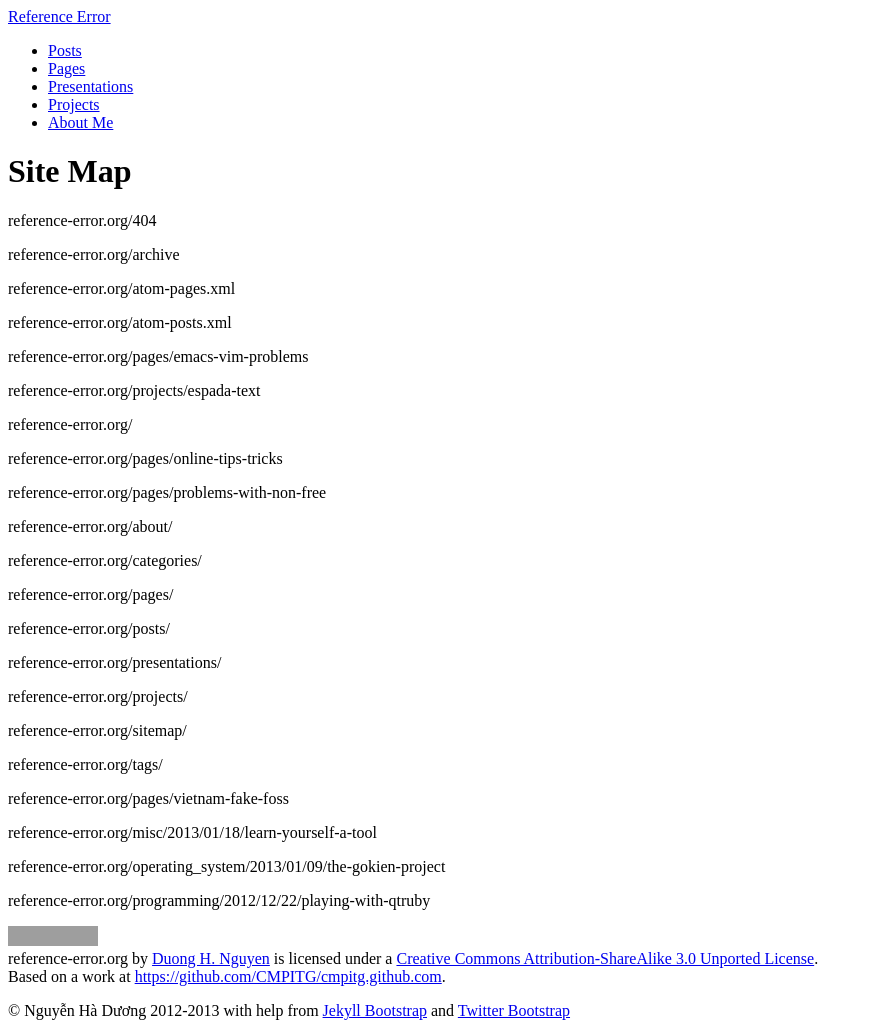
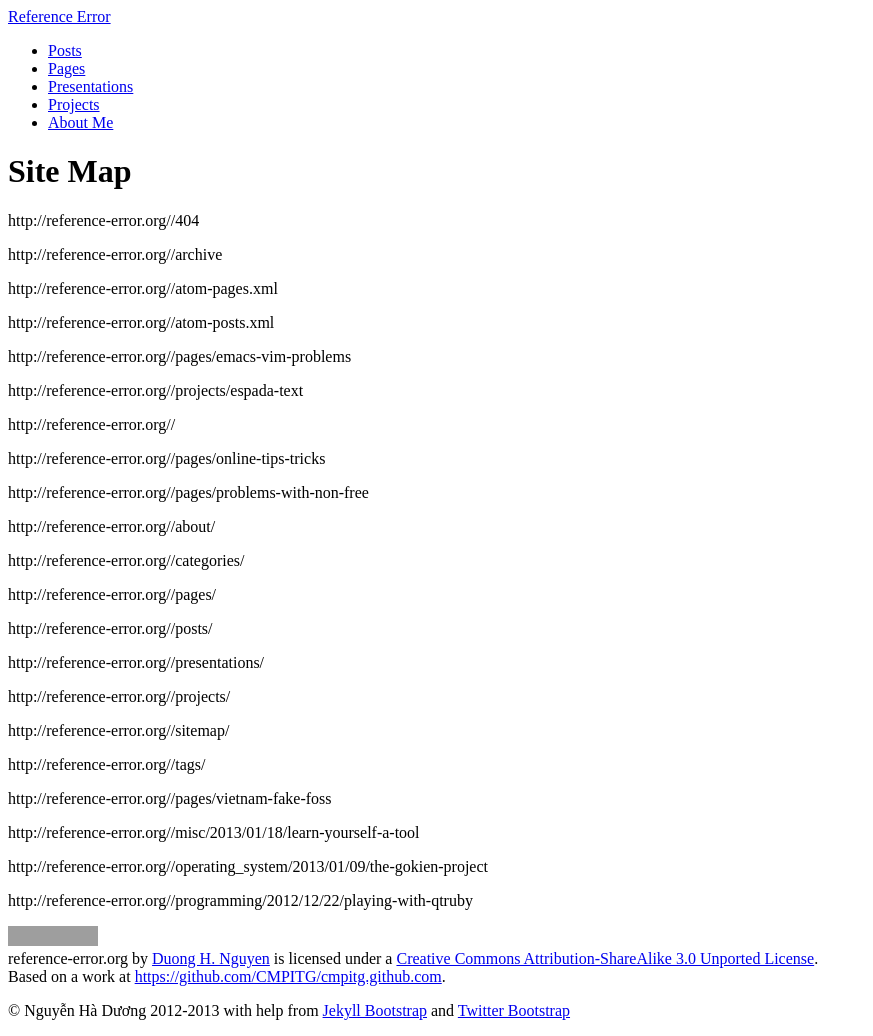
Before and after one commit to cmpitg/cmpitg.github.com, a Jekyll site: the page built from top_sitemap.html, in a window 1280 px wide. Shown: the whole page, without its empty margins (0-873 px from the left). Built offline with Jekyll 4.4.1, drawn with Linux system fonts in a browser that asks for light colours; some of the changed lines change nothing that is shown; grey boxes are pictures that could not be loaded.

Commit message:
Fixed production_url, thanks to Ngo Trung: http://goo.gl/vxmwA

```diff
--- a/_config.yml
+++ b/_config.yml
@@ -15,7 +15,7 @@ author:
   twitter: cmpitg
   feedburner: cmpitg
 
-production_url: reference-error.org
+production_url: http://reference-error.org/
 
 JB:
   version: 0.2.13
```
